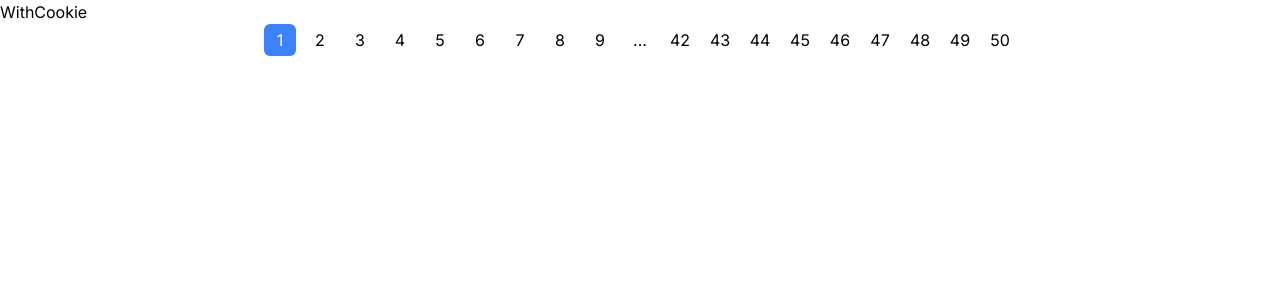
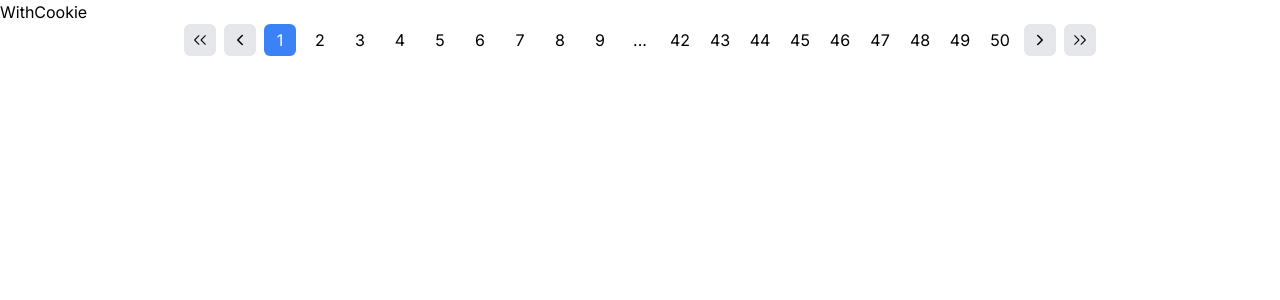
Before and after one commit to kim-young-dong/react-components, a Next.js app: page /withcookie in a window 1280 px wide. Shown: the top 300 px of the page. Built offline with nearby package versions, Linux system fonts and the light colour scheme.

Commit message:
feat: add a arrow btn to the  withcookie pagination compo

```diff
--- a/src/app/withcookie/components/Pagination.tsx
+++ b/src/app/withcookie/components/Pagination.tsx
@@ -1,6 +1,10 @@
 "use client";
 import { useEffect, useState } from "react";
 import { debounce } from "lodash";
+import { IoIosArrowBack } from "react-icons/io";
+import { IoIosArrowForward } from "react-icons/io";
+import { RxDoubleArrowLeft } from "react-icons/rx";
+import { RxDoubleArrowRight } from "react-icons/rx";
 import tw from "tailwind-styled-components";
 
 export default function Pagination({ maxPage }: { maxPage: number }) {
@@ -57,9 +61,28 @@ export default function Pagination({ maxPage }: { maxPage: number }) {
     <div className="flex w-full items-center justify-center px-4">
       <div className="flex flex-col gap-2">
         <div className="flex flex-1 justify-center gap-2">
+          <ArrowBtn
+            onClick={() => {
+              if (currentPage < 10) {
+                setCurrentPage(1);
+                return;
+              }
+              setCurrentPage(currentPage - 10);
+            }}
+          >
+            <RxDoubleArrowLeft />
+          </ArrowBtn>
+          <ArrowBtn
+            onClick={() => {
+              if (currentPage === 1) return;
+              setCurrentPage(currentPage - 1);
+            }}
+          >
+            <IoIosArrowBack />
+          </ArrowBtn>
           {paginationArray.map((page, index) => {
             return (
-              <BtnSquare
+              <PageBtn
                 key={index}
                 $isActive={currentPage === page}
                 onClick={() => {
@@ -67,9 +90,30 @@ export default function Pagination({ maxPage }: { maxPage: number }) {
                 }}
               >
                 {page}
-              </BtnSquare>
+              </PageBtn>
             );
           })}
+          <>
+            <ArrowBtn
+              onClick={() => {
+                if (currentPage === maxPage) return;
+                setCurrentPage(currentPage + 1);
+              }}
+            >
+              <IoIosArrowForward />
+            </ArrowBtn>
+            <ArrowBtn
+              onClick={() => {
+                if (currentPage > maxPage - 10) {
+                  setCurrentPage(maxPage);
+                  return;
+                }
+                setCurrentPage(currentPage + 10);
+              }}
+            >
+              <RxDoubleArrowRight />
+            </ArrowBtn>
+          </>
         </div>
       </div>
     </div>
@@ -77,10 +121,16 @@ export default function Pagination({ maxPage }: { maxPage: number }) {
 }
 
 const BtnSquare = tw.button`
-  ${({ $isActive = false }: { $isActive?: boolean }) =>
-    $isActive ? `bg-blue-500 text-white	` : `hover:bg-blue-100`}
   w-8 h-8
   flex justify-center items-center
   rounded-md
   transition-all duration-300
 `;
+const PageBtn = tw(BtnSquare)`
+  ${({ $isActive = false }: { $isActive?: boolean }) =>
+    $isActive ? `bg-blue-500 text-white	` : `hover:bg-blue-100`}
+`;
+const ArrowBtn = tw(BtnSquare)`
+  bg-gray-200
+  hover:bg-gray-300
+`;
```
